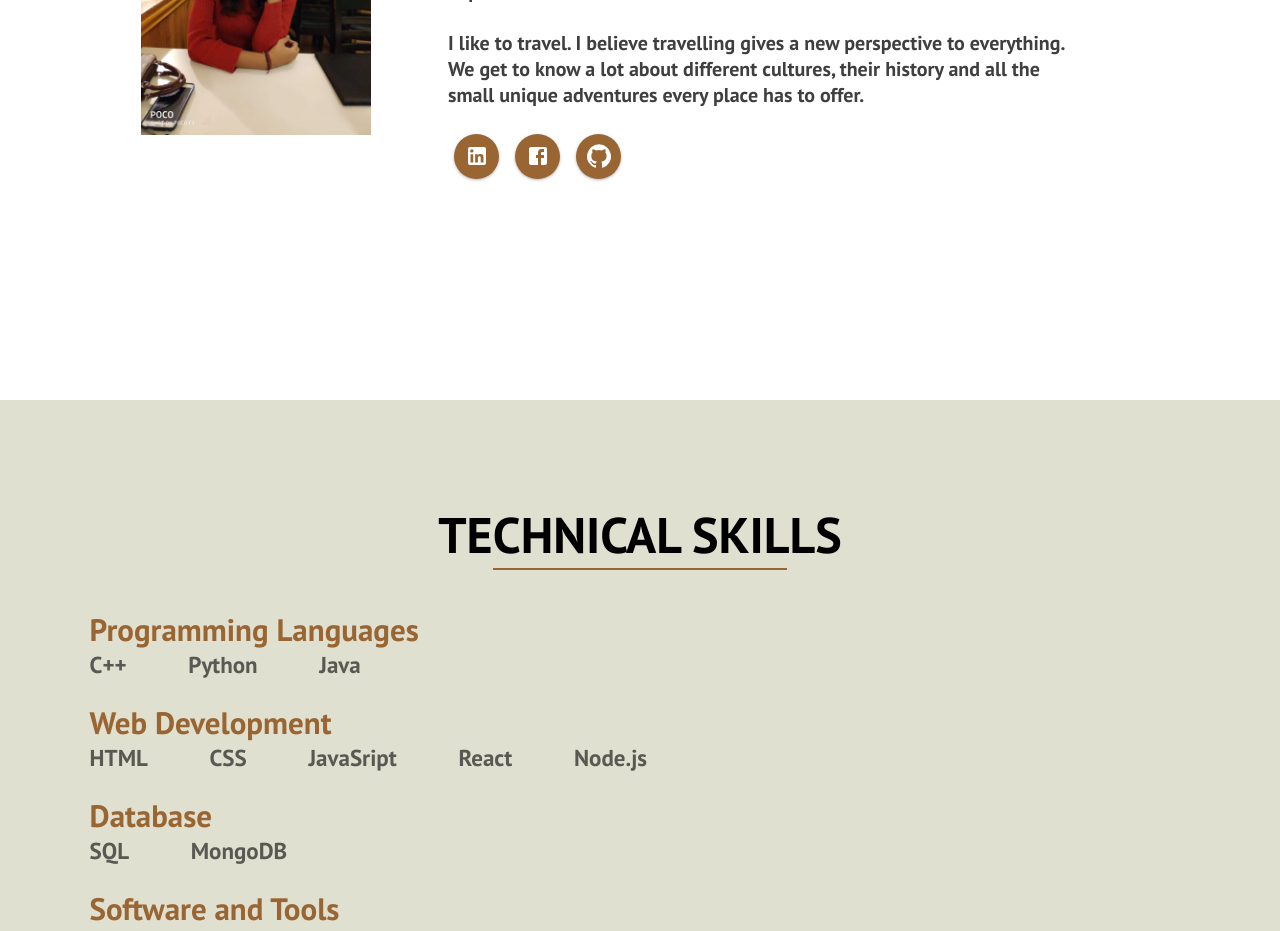
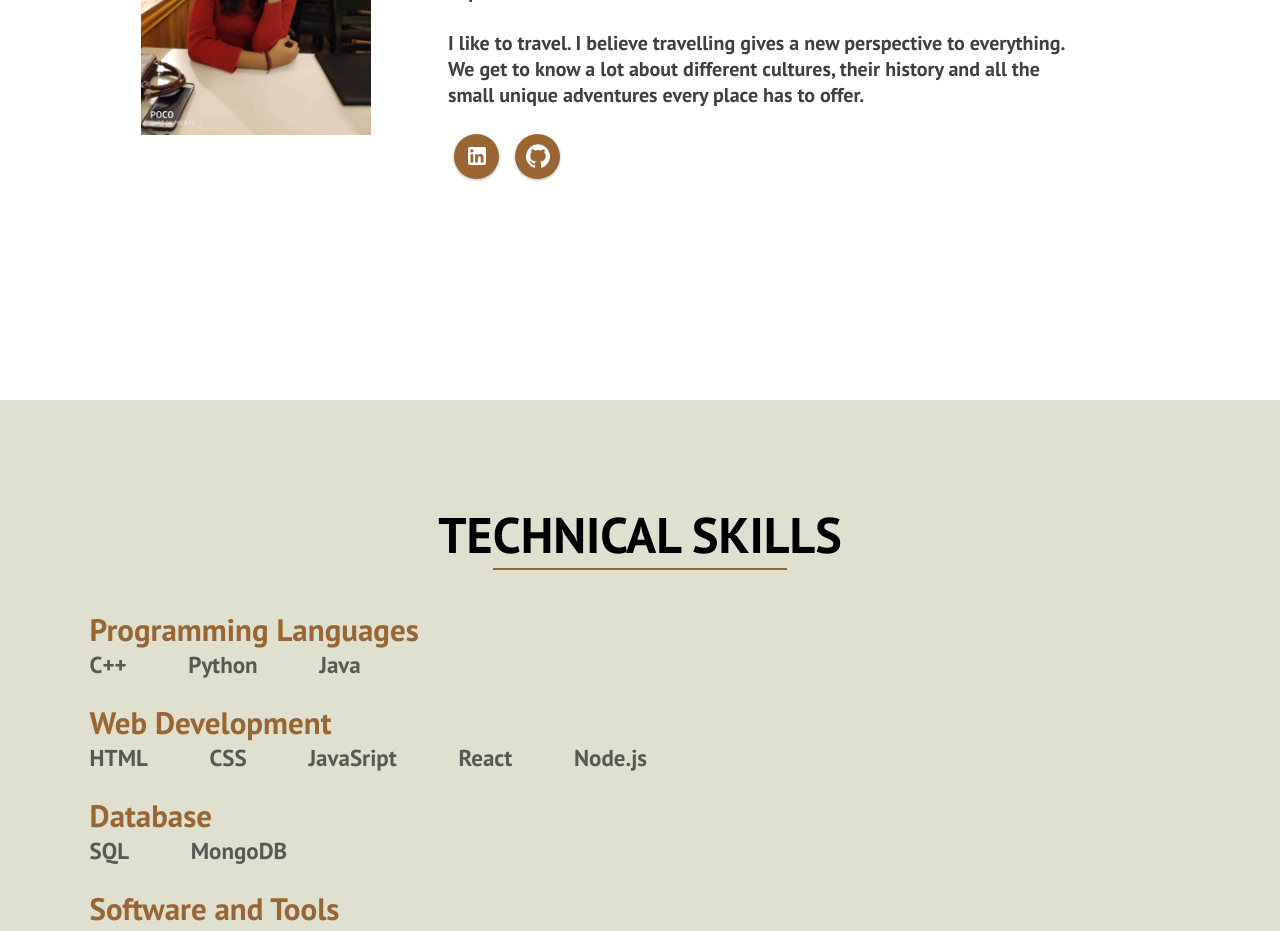
Before and after one commit to pooja-30/portfolio, a React (Create React App) app: page / in a window 1280 px wide. Shown: the part 1200-2131 px from the top of the page. Built offline with nearby package versions, Linux system fonts and the light colour scheme.

Commit message:
adding links and favicon

```diff
--- a/public/index.html
+++ b/public/index.html
@@ -2,7 +2,7 @@
 <html lang="en">
   <head>
     <meta charset="utf-8" />
-    <link rel="icon" href="%PUBLIC_URL%/favicon.ico" />
+    <link rel="icon" href="images/PS.png" />
     <meta name="viewport" content="width=device-width, initial-scale=1" />
     <meta name="theme-color" content="#000000" />
     <meta
@@ -20,6 +20,7 @@
       href="https://fonts.googleapis.com/css2?family=PT+Sans:wght@700&display=swap"
       rel="stylesheet"
     />
+    <title>Pooja Sharma</title>
   </head>
   <body>
     <div id="root"></div>
--- a/src/components/AboutMe.css
+++ b/src/components/AboutMe.css
@@ -48,6 +48,10 @@
   text-align: center;
 }
 
+.btn a {
+  color: #fff;
+}
+
 .buttons {
   display: flex;
 }
--- a/src/components/AboutMe.js
+++ b/src/components/AboutMe.js
@@ -1,7 +1,7 @@
 import React from "react";
 import PageTitle from "./PageTitle";
 import LinkedInIcon from "@material-ui/icons/LinkedIn";
-import FacebookIcon from "@material-ui/icons/Facebook";
+import Link from "@material-ui/core/Link";
 import GitHubIcon from "@material-ui/icons/GitHub";
 import "../App.css";
 import "./AboutMe.css";
@@ -12,12 +12,7 @@ function AboutMe() {
       <PageTitle width="20%" title="ABOUT ME" class="heading" />
       <div className="content">
         <div className="imgContainer">
-          <img
-            className="image"
-            // src="https://i.pinimg.com/564x/dd/56/61/dd5661f8122358e2d74869317ebbb774.jpg"
-            src="images/me.jpg"
-            alt="me"
-          ></img>
+          <img className="image" src="images/me.jpg" alt="me"></img>
         </div>
         <div className="description">
           <p className="desc-about">
@@ -38,17 +33,19 @@ function AboutMe() {
           <div className="buttons">
             <button className="btn">
               <div>
-                <LinkedInIcon />
+                <a
+                  href="https://www.linkedin.com/in/poojasharma30"
+                  target="_blank"
+                >
+                  <LinkedInIcon />
+                </a>
               </div>
             </button>
             <button className="btn">
               <div>
-                <FacebookIcon />
-              </div>
-            </button>
-            <button className="btn">
-              <div>
-                <GitHubIcon />
+                <a href="https://github.com/pooja-30" target="_blank">
+                  <GitHubIcon />
+                </a>
               </div>
             </button>
           </div>
```
Also changed, not shown: public/images/PS.png (added).
